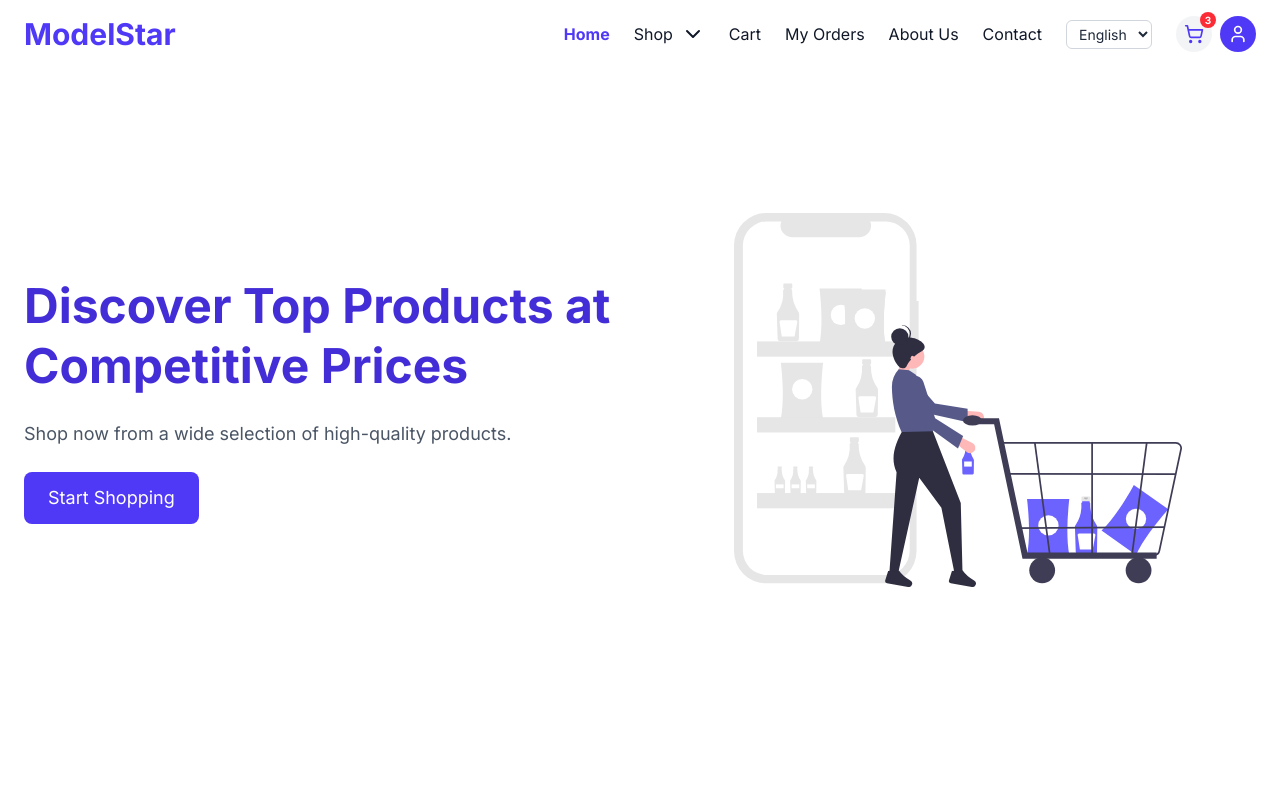
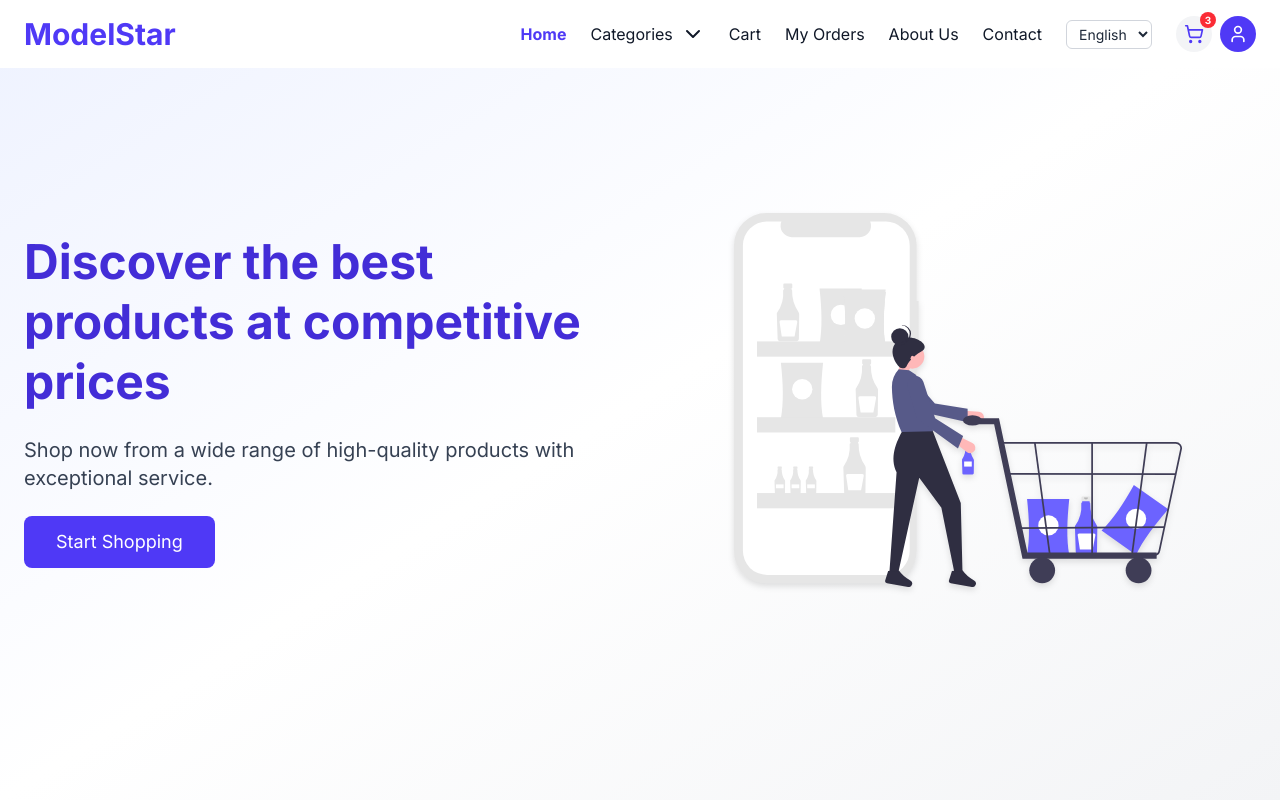
Before and after one commit to OmarElkeshen38/model-star, a React (Vite) app: page / in a window 1280 px wide. Shown: the top 800 px of the page. Built offline with nearby package versions, Linux system fonts and the light colour scheme.

Commit message:
edit header

```diff
--- a/src/index.css
+++ b/src/index.css
@@ -27,3 +27,50 @@ body {
   color: white;
   color: oklch(27.8% 0.033 256.848);
 }
+
+
+
+@keyframes floatUpDown {
+  0%, 100% {
+    transform: translateY(0);
+  }
+  50% {
+    transform: translateY(-10px);
+  }
+}
+
+@keyframes fadeIn {
+  from {
+    opacity: 0;
+    transform: scale(0.95);
+  }
+  to {
+    opacity: 1;
+    transform: scale(1);
+  }
+}
+
+.animate-float {
+  animation: floatUpDown 3s ease-in-out infinite;
+}
+
+.animate-fade-in {
+  animation: fadeIn 1s ease-out forwards;
+}
+
+
+@keyframes pulseOnce {
+  0% {
+    transform: scale(1);
+  }
+  50% {
+    transform: scale(1.06);
+  }
+  100% {
+    transform: scale(1);
+  }
+}
+
+.animate-pulse-once {
+  animation: pulseOnce 0.6s ease-in-out;
+}
--- a/src/locales/ar.json
+++ b/src/locales/ar.json
@@ -6,8 +6,15 @@
     "orders": "طلباتي",
     "about": "من نحن",
     "contact": "اتصل بنا",
-    "login": "تسجيل الدخول",
-    "register": "إنشاء حساب",
+    "login": "تسجيل الدخول"
+  },
+  "categories": {
+    "mens-shoes": "أحذية رجالي",
+    "womens-shoes": "أحذية نسائي",
+    "kids-shoes": "أحذية أطفال",
+    "sport": "رياضية"
+  },
+  "common": {
     "language": {
       "en": "الإنجليزية",
       "ar": "العربية"
--- a/src/locales/en.json
+++ b/src/locales/en.json
@@ -1,13 +1,20 @@
 {
   "nav": {
     "home": "Home",
-    "shop": "Shop",
+    "shop": "Categories",
     "cart": "Cart",
     "orders": "My Orders",
     "about": "About Us",
     "contact": "Contact",
-    "login": "Login",
-    "register": "Register",
+    "login": "Login"
+  },
+  "categories": {
+    "mens-shoes": "Men's Shoes",
+    "womens-shoes": "Women's Shoes",
+    "kids-shoes": "Kids' Shoes",
+    "sport": "Sports"
+  },
+  "common": {
     "language": {
       "en": "English",
       "ar": "Arabic"
@@ -15,28 +22,28 @@
   },
   "home": {
     "hero": {
-      "title": "Discover Top Products at Competitive Prices",
-      "subtitle": "Shop now from a wide selection of high-quality products.",
+      "title": "Discover the best products at competitive prices",
+      "subtitle": "Shop now from a wide range of high-quality products with exceptional service.",
       "cta": "Start Shopping"
     },
     "features": {
       "title": "Why Choose Us?",
       "quality": "Guaranteed Quality",
-      "qualityDesc": "Our products are carefully selected and meet high standards.",
+      "qualityDesc": "Our products are carefully selected and meet the highest quality standards.",
       "delivery": "Fast Delivery",
-      "deliveryDesc": "We deliver your orders quickly and on time anywhere.",
-      "easyShopping": "Easy Shopping",
+      "deliveryDesc": "We deliver your orders quickly and on time to any location.",
+      "easyShopping": "Easy Shopping Experience",
       "easyShoppingDesc": "A simple and smooth interface makes shopping enjoyable.",
       "trust": "Customer Trust",
-      "trustDesc": "Trusted by thousands of customers in the Arab world."
+      "trustDesc": "Trusted by thousands of customers across the Arab world."
     },
     "featured": {
-      "title": "Best Sales",
+      "title": "Best Sellers",
       "details": "View Details"
     },
     "cta": {
-      "title": "Ready to Start?",
-      "subtitle": "Join us now and start your journey in the eCommerce world.",
+      "title": "Ready to get started?",
+      "subtitle": "Join us now and start your journey in the world of online shopping.",
       "button": "Create Account"
     }
   }
--- a/src/modules/HomePage/Header/Header.jsx
+++ b/src/modules/HomePage/Header/Header.jsx
@@ -1,28 +1,27 @@
 import React from 'react';
 import { useTranslation } from 'react-i18next';
 import { Link } from 'react-router-dom';
-import styles from './Header.module.css';
 import shoppingImg from '../../../assets/shopping-img.svg';
 
 function Header() {
-
-  const { t, i18n } = useTranslation();
+  const { t } = useTranslation();
 
   return (
-    <div className="bg-white text-gray-900">
-      <section className="min-h-screen flex flex-col md:flex-row items-center justify-between container mx-auto px-6 py-16 gap-10">
-        <div className="flex-1 space-y-6 text- ">
-          <h1 className="text-4xl md:text-5xl font-bold leading-tight text-indigo-700">
-            {t("home.hero.title", "اكتشف أفضل المنتجات بأسعار منافسة")}
+    <div className="bg-gradient-to-br from-indigo-50 via-white to-gray-100 text-gray-900">
+      <section className="min-h-screen flex flex-col-reverse md:flex-row items-center justify-between container mx-auto px-6 py-20 gap-10">
+
+        <div className="flex-1 space-y-6 ">
+          <h1 className="text-4xl md:text-5xl font-extrabold leading-tight text-indigo-700">
+            {t("home.hero.title")}
           </h1>
-          <p className="text-lg text-gray-600">
-            {t("home.hero.subtitle", "تسوّق الآن من مجموعة واسعة من المنتجات بجودة عالية وخدمة مميزة.")}
+          <p className="text-lg md:text-xl text-gray-700">
+            {t("home.hero.subtitle")}
           </p>
           <Link
             to="/shop"
-            className="inline-block bg-indigo-600 hover:bg-indigo-700 text-white px-6 py-3 rounded-lg text-lg font-medium transition"
+            className="inline-block bg-indigo-600 hover:bg-indigo-700 text-white px-8 py-3 rounded-lg text-lg font-medium shadow-md transition duration-300 animate-pulse-once"
           >
-            {t("home.hero.cta", "ابدأ التسوق")}
+            {t("home.hero.cta")}
           </Link>
         </div>
 
@@ -30,13 +29,12 @@ function Header() {
           <img
             src={shoppingImg}
             alt="Shopping Illustration"
-            className="w-full max-w-md mx-auto"
+            className="w-full max-w-md mx-auto drop-shadow-md animate-float animate-fade-in"
           />
         </div>
       </section>
-      </div>
-
-  )
+    </div>
+  );
 }
 
-export default Header
+export default Header;
--- a/src/modules/HomePage/Navbar/Navbar.jsx
+++ b/src/modules/HomePage/Navbar/Navbar.jsx
@@ -3,28 +3,22 @@ import { useTranslation } from 'react-i18next';
 import { NavLink, Link, useNavigate } from 'react-router-dom';
 import { ChevronDown, ShoppingCart, User } from 'lucide-react';
 
-const categories = [
-  { name: 'أحذية رجالي', slug: 'mens-shoes' },
-  { name: 'أحذية نسائي', slug: 'womens-shoes' },
-  { name: 'أحذية أطفال', slug: 'kids-shoes' },
-  { name: 'رياضية', slug: 'sport' }
-];
-
 function Navbar() {
   const { t, i18n } = useTranslation();
   const [menuOpen, setMenuOpen] = useState(false);
   const [showDropdown, setShowDropdown] = useState(false);
-  const [cartCount, setCartCount] = useState(3); // Later: replace with context
+  const [cartCount, setCartCount] = useState(3); // تستبدل لاحقًا بـ context أو state عام
   const dropdownRef = useRef(null);
   const navigate = useNavigate();
 
+  // إعداد اتجاه اللغة
   useEffect(() => {
     const dir = i18n.language === 'ar' ? 'rtl' : 'ltr';
     document.documentElement.dir = dir;
     document.documentElement.lang = i18n.language;
   }, [i18n.language]);
 
-  // Close dropdown if clicked outside
+  // إغلاق القائمة المنسدلة عند النقر بالخارج
   useEffect(() => {
     const handleClickOutside = (e) => {
       if (dropdownRef.current && !dropdownRef.current.contains(e.target)) {
@@ -35,11 +29,16 @@ function Navbar() {
     return () => document.removeEventListener('mousedown', handleClickOutside);
   }, []);
 
-  const toggleDropdown = () => {
-    setShowDropdown(prev => !prev);
-  };
+  const toggleDropdown = () => setShowDropdown(prev => !prev);
+  const changeLanguage = (lang) => i18n.changeLanguage(lang);
 
-  const changeLanguage = (lang) => i18n.changeLanguage(lang);
+  // التصنيفات من ملف الترجمة
+  const categories = [
+    { name: t('categories.mens-shoes'), slug: 'mens-shoes' },
+    { name: t('categories.womens-shoes'), slug: 'womens-shoes' },
+    { name: t('categories.kids-shoes'), slug: 'kids-shoes' },
+    { name: t('categories.sport'), slug: 'sport' }
+  ];
 
   return (
     <nav className="bg-white text-gray-900 shadow-md px-6 py-4 fixed left-0 right-0 top-0 z-50">
@@ -55,18 +54,13 @@ function Navbar() {
         <ul className={`flex flex-col md:flex-row md:items-center gap-4 md:gap-6 text-base font-medium absolute md:static top-20 left-0 w-full md:w-auto px-6 md:px-0 py-4 md:py-0 bg-white md:bg-transparent transition-all duration-300 border-t md:border-0 ${menuOpen ? "block" : "hidden md:flex"}`}>
 
           <li>
-            <NavLink
-              to="/"
-              onClick={() => setMenuOpen(false)}
-              className={({ isActive }) =>
-                `relative hover:text-indigo-600 after:content-[''] after:absolute after:left-0 after:-bottom-1 after:w-0 hover:after:w-full after:h-0.5 after:bg-indigo-400 after:transition-all after:duration-200 ${isActive ? "text-indigo-600 font-semibold" : ""}`
-              }
-            >
+            <NavLink to="/" onClick={() => setMenuOpen(false)} className={({ isActive }) =>
+              `relative hover:text-indigo-600 after:content-[''] after:absolute after:left-0 after:-bottom-1 after:w-0 hover:after:w-full after:h-0.5 after:bg-indigo-400 after:transition-all after:duration-200 ${isActive ? "text-indigo-600 font-semibold" : ""}`}>
               {t('nav.home')}
             </NavLink>
           </li>
 
-          {/* Dropdown */}
+          {/* Dropdown للتصنيفات */}
           <li className="relative" ref={dropdownRef}>
             <button
               onClick={toggleDropdown}
@@ -128,11 +122,12 @@ function Navbar() {
               value={i18n.language}
               onChange={(e) => changeLanguage(e.target.value)}
             >
-              <option value="en">English</option>
-              <option value="ar">العربية</option>
+              <option value="en">{t('common.language.en')}</option>
+              <option value="ar">{t('common.language.ar')}</option>
             </select>
           </li>
 
+          {/* أيقونات المستخدم والسلة */}
           <li className="flex gap-2 items-center">
             <button
               onClick={() => navigate("/auth/login")}
```
